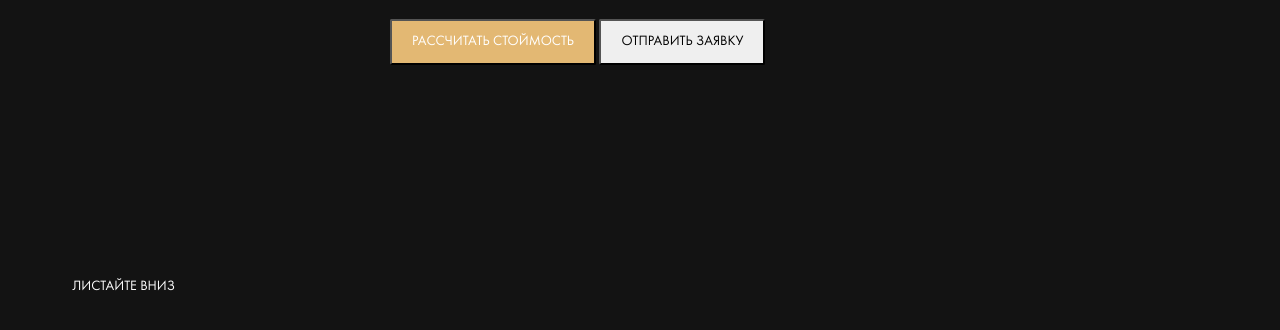
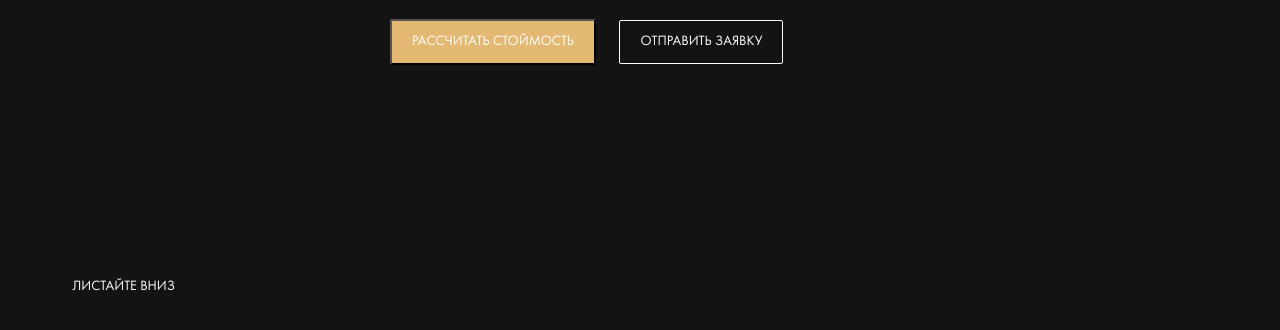
Before and after one commit to Kiss1414/repair-design, a website: page index.html in a window 1280 px wide. Shown: the part 464-794 px from the top of the page. Drawn offline with Linux system fonts and the light colour scheme; files whose address does not match are found by name.

Commit message:
оформлен класс outline

```diff
--- a/index.html
+++ b/index.html
@@ -42,8 +42,8 @@
           <h1 class=" title hero__title">Tурецкий ремонт в <br><span class="title--primary">Ростове на-дону</span></h1>
           <p class="hero__text">Получите готовый ремонт под ключ в срок с экономией рабочего времени до 45 дней и 20% от
             стоимости материалов за счет организации работы</p>
-          <button class="button hero__buttom button--primary">Рассчитать стоймость</button>
-          <button class="button hero__button--outline">Отправить заявку</button>
+          <button class="button hero__button button--primary">Рассчитать стоймость</button>
+          <button class="button hero__button button--outline">Отправить заявку</button>
         </div>
         <!-- /.hero__content -->
       </div>
--- a/sass/_interface.sass
+++ b/sass/_interface.sass
@@ -6,3 +6,7 @@
  &--primary
   background-color: $primary
   color: $light
+ &--outline
+  border: 1px solid $light
+  background-color: transparent
+  color: $light
--- a/sass/templates/_hero.sass
+++ b/sass/templates/_hero.sass
@@ -19,6 +19,8 @@
  &__text
    font-size: 22px
    max-width: 500px
+ &__button
+   margin-right: 20px
  &__scroll-down
    position: absolute
    display: flex
```
Also changed, not shown: css/style.css.
